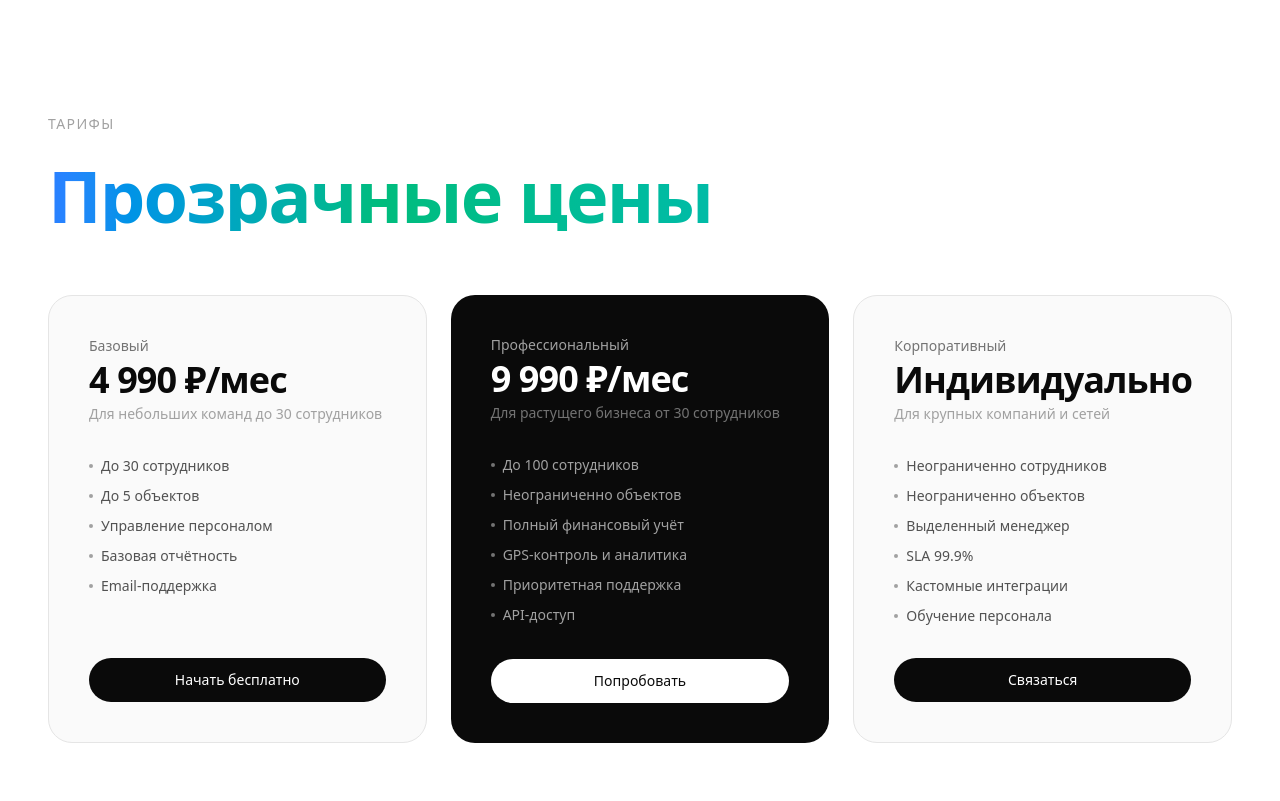
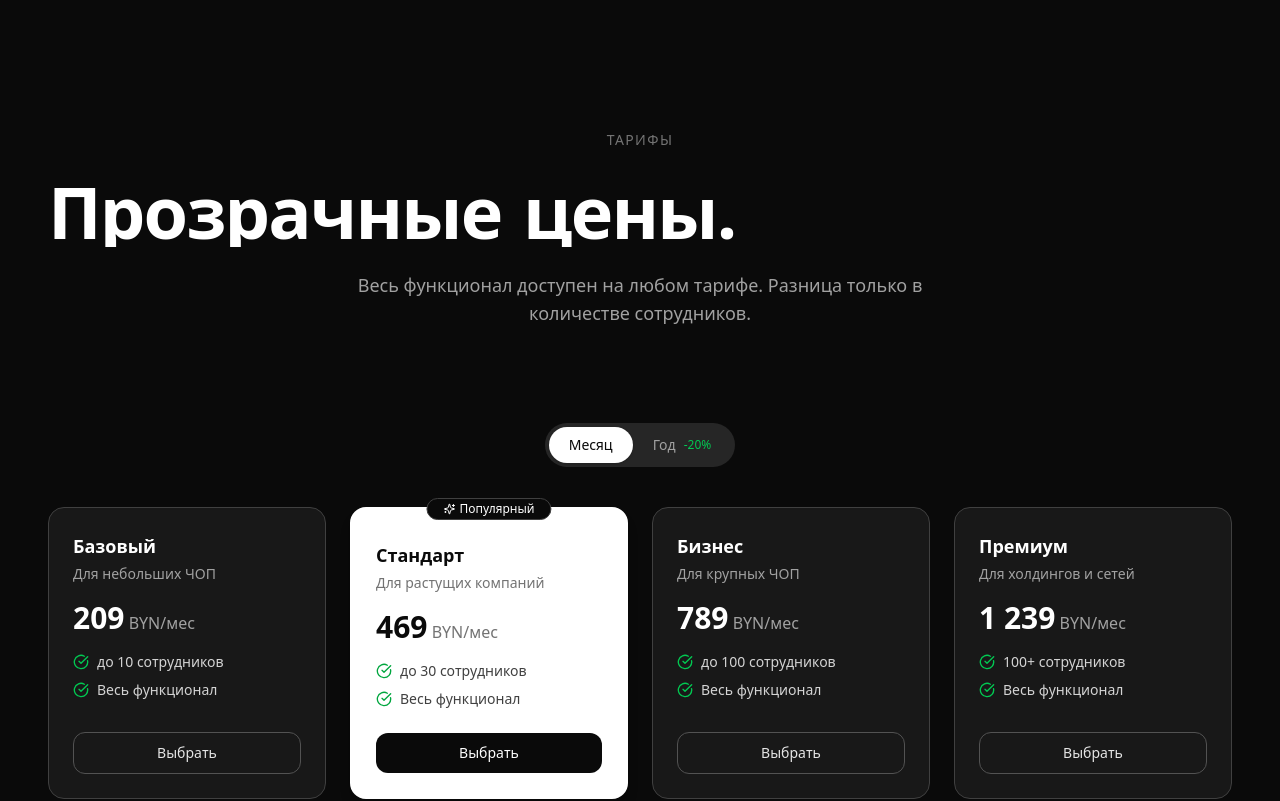
Before and after one commit to glcskl/TESTlending, a Next.js app: page / in a window 1280 px wide. Shown: the part 5180-5981 px from the top of the page. Built offline with nearby package versions, Linux system fonts and the light colour scheme.

Commit message:
feat: add workdo.ru security pricing block (BYN, monthly/yearly toggle)

```diff
--- a/src/app/page.tsx
+++ b/src/app/page.tsx
@@ -3,7 +3,7 @@
 import { useRef, useState, useEffect } from "react";
 import Link from "next/link";
 import { motion, useScroll, useTransform, useSpring, useInView, type MotionValue } from "framer-motion";
-import { ArrowRight, Shield, Ship, Building2, Home as HomeIcon, Users, BarChart3, MapPin, TrendingUp, Database, Layers, Lock, Clock, Smartphone, Target, Zap, Globe } from "lucide-react";
+import { ArrowRight, CircleCheckBig, Sparkles, Shield, Ship, Building2, Home as HomeIcon, Users, BarChart3, MapPin, TrendingUp, Database, Layers, Lock, Clock, Smartphone, Target, Zap, Globe } from "lucide-react";
 
 function MagneticLink({ href, children, className = "" }: { href: string; children: React.ReactNode; className?: string }) {
   const ref = useRef<HTMLAnchorElement>(null);
@@ -93,6 +93,68 @@ function RevealLine({ text, className = "", delay = 0 }: { text: string; classNa
     >
       {text}
     </motion.span>
+  );
+}
+
+function PricingSection() {
+  const [yearly, setYearly] = useState(false);
+  const plans = [
+    { name: "Базовый", desc: "Для небольших ЧОП", monthly: 209, cap: "до 10 сотрудников" },
+    { name: "Стандарт", desc: "Для растущих компаний", monthly: 469, cap: "до 30 сотрудников", highlight: true },
+    { name: "Бизнес", desc: "Для крупных ЧОП", monthly: 789, cap: "до 100 сотрудников" },
+    { name: "Премиум", desc: "Для холдингов и сетей", monthly: 1239, cap: "100+ сотрудников" },
+  ];
+  return (
+    <section id="тарифы" className="py-32 md:py-48 bg-neutral-950 text-white">
+      <div className="max-w-[1400px] mx-auto px-6 md:px-12">
+        <div className="text-center mb-24">
+          <span className="text-sm font-medium uppercase tracking-widest text-neutral-500">Тарифы</span>
+          <h2 className="overflow-hidden text-5xl md:text-7xl font-bold tracking-tight text-white mt-6">
+            <span className="flex flex-wrap"><RevealWords text="Прозрачные цены." fill="text-white" /></span>
+          </h2>
+          <p className="text-neutral-400 mt-6 text-lg max-w-xl mx-auto">Весь функционал доступен на любом тарифе. Разница только в количестве сотрудников.</p>
+        </div>
+        <div className="flex justify-center mb-10">
+          <div className="relative bg-neutral-800 p-1 rounded-full flex">
+            <button onClick={() => setYearly(false)} className={`px-5 py-2 rounded-full text-sm font-medium transition-all ${!yearly ? "bg-white text-neutral-950 shadow-sm" : "text-neutral-400 hover:text-white"}`}>Месяц</button>
+            <button onClick={() => setYearly(true)} className={`px-5 py-2 rounded-full text-sm font-medium transition-all flex items-center gap-2 ${yearly ? "bg-white text-neutral-950 shadow-sm" : "text-neutral-400 hover:text-white"}`}>Год<span className={`text-xs ${yearly ? "text-green-600" : "text-green-500"}`}>-20%</span></button>
+          </div>
+        </div>
+        <div className="grid gap-6 sm:grid-cols-2 lg:grid-cols-4 mb-12">
+          {plans.map((p, i) => {
+            const price = yearly ? Math.round(p.monthly * 0.8) : p.monthly;
+            return (
+              <motion.div key={p.name} initial={{ opacity: 0, y: 60 }} whileInView={{ opacity: 1, y: 0 }} viewport={{ once: true, margin: "-10%" }} transition={{ delay: i * 0.1, duration: 0.6, ease: REVEAL }}
+                className={`relative rounded-2xl border p-6 flex flex-col ${p.highlight ? "border-2 border-white shadow-lg bg-white text-neutral-950" : "border-neutral-700 bg-neutral-800/50"}`}>
+                {p.highlight && (
+                  <div className="absolute -top-3 left-1/2 -translate-x-1/2">
+                    <span className="bg-neutral-950 text-white px-4 py-0.5 rounded-full text-xs font-medium inline-flex items-center gap-1 whitespace-nowrap border border-neutral-700"><Sparkles className="w-3 h-3" />Популярный</span>
+                  </div>
+                )}
+                <div className={p.highlight ? "pt-2" : ""}>
+                  <h3 className={`text-lg font-semibold mb-1 ${p.highlight ? "" : "text-white"}`}>{p.name}</h3>
+                  <p className={`text-sm mb-4 ${p.highlight ? "text-neutral-500" : "text-neutral-400"}`}>{p.desc}</p>
+                  <div className="mb-4">
+                    <span className={`text-3xl font-bold ${p.highlight ? "" : "text-white"}`}>{price.toLocaleString("ru-RU")}</span>
+                    <span className={`${p.highlight ? "text-neutral-500" : "text-neutral-400"}`}> BYN/мес</span>
+                  </div>
+                  <div className="space-y-2 mb-6 text-sm">
+                    <div className="flex items-center gap-2"><CircleCheckBig className={`w-4 h-4 flex-shrink-0 ${p.highlight ? "text-green-600" : "text-green-500"}`} /><span className={`${p.highlight ? "text-neutral-700" : "text-neutral-300"}`}>{p.cap}</span></div>
+                    <div className="flex items-center gap-2"><CircleCheckBig className={`w-4 h-4 flex-shrink-0 ${p.highlight ? "text-green-600" : "text-green-500"}`} /><span className={`${p.highlight ? "text-neutral-700" : "text-neutral-300"}`}>Весь функционал</span></div>
+                  </div>
+                </div>
+                <div className="mt-auto">
+                  <a href="/register" className={`block text-center w-full py-2.5 rounded-xl text-sm font-medium transition-colors ${p.highlight ? "bg-neutral-950 text-white hover:bg-neutral-800" : "border border-neutral-600 text-neutral-200 hover:bg-neutral-700 hover:text-white"}`}>Выбрать</a>
+                </div>
+              </motion.div>
+            );
+          })}
+        </div>
+        <div className="text-center">
+          <a className="inline-flex items-center gap-2 text-sm text-neutral-400 hover:text-white transition-colors" href="/verticals/security/pricing">Подробнее о тарифах<ArrowRight className="w-4 h-4" /></a>
+        </div>
+      </div>
+    </section>
   );
 }
 
@@ -424,42 +486,7 @@ export default function Home() {
       </section>
 
       {/* ─── Pricing ─── */}
-      <section id="pricing" className="py-32 md:py-44">
-        <div className="max-w-[1400px] mx-auto px-6 md:px-12">
-          <motion.div {...fadeUp} className="mb-16">
-            <span className="text-sm font-medium uppercase tracking-widest text-neutral-400">Тарифы</span>
-            <h2 className="text-4xl md:text-7xl font-bold tracking-tight mt-6"><RevealLine className="bg-gradient-to-r from-blue-500 via-emerald-500 to-teal-500 bg-clip-text text-transparent" text="Прозрачные цены" /></h2>
-          </motion.div>
-          <div className="grid md:grid-cols-3 gap-6">
-            {[
-              { name: "Базовый", price: "4 990 ₽/мес", desc: "Для небольших команд до 30 сотрудников", features: ["До 30 сотрудников", "До 5 объектов", "Управление персоналом", "Базовая отчётность", "Email-поддержка"], cta: "Начать бесплатно", highlight: false },
-              { name: "Профессиональный", price: "9 990 ₽/мес", desc: "Для растущего бизнеса от 30 сотрудников", features: ["До 100 сотрудников", "Неограниченно объектов", "Полный финансовый учёт", "GPS-контроль и аналитика", "Приоритетная поддержка", "API-доступ"], cta: "Попробовать", highlight: true },
-              { name: "Корпоративный", price: "Индивидуально", desc: "Для крупных компаний и сетей", features: ["Неограниченно сотрудников", "Неограниченно объектов", "Выделенный менеджер", "SLA 99.9%", "Кастомные интеграции", "Обучение персонала"], cta: "Связаться", highlight: false },
-            ].map((plan, i) => (
-              <motion.div key={i} initial={{ opacity: 0, y: 20 }} whileInView={{ opacity: 1, y: 0 }} viewport={{ once: true, margin: "-10%" }}
-                transition={{ delay: i * 0.1, duration: 0.5, ease: [0.16, 1, 0.3, 1] }} whileHover={{ y: -4 }}
-                className={`rounded-3xl p-8 md:p-10 flex flex-col ${plan.highlight ? "bg-neutral-950 text-white" : "bg-neutral-50 text-neutral-950 border border-neutral-200"}`}>
-                <div className="flex-1">
-                  <p className={`text-sm font-medium mb-1 ${plan.highlight ? "text-neutral-400" : "text-neutral-500"}`}>{plan.name}</p>
-                  <p className="text-3xl md:text-4xl font-bold tracking-tight mb-1">{plan.price}</p>
-                  <p className={`text-sm ${plan.highlight ? "text-neutral-500" : "text-neutral-400"} mb-8`}>{plan.desc}</p>
-                  <ul className="space-y-2.5 mb-8">
-                    {plan.features.map((f) => (
-                      <li key={f} className={`flex items-center gap-2 text-sm ${plan.highlight ? "text-neutral-400" : "text-neutral-600"}`}>
-                        <span className={`w-1 h-1 rounded-full ${plan.highlight ? "bg-neutral-500" : "bg-neutral-400"}`} />{f}
-                      </li>
-                    ))}
-                  </ul>
-                </div>
-                <MagneticLink href="/register"
-                  className={`block w-full py-3 rounded-full text-center text-sm font-medium transition-colors ${plan.highlight ? "bg-white text-neutral-950 hover:bg-neutral-100" : "bg-neutral-950 text-white hover:bg-neutral-800"}`}>
-                  {plan.cta}
-                </MagneticLink>
-              </motion.div>
-            ))}
-          </div>
-        </div>
-      </section>
+      <PricingSection />
 
       {/* ─── CTA ─── */}
       <section className="py-32 md:py-44 relative overflow-hidden bg-neutral-950 text-white">
```
